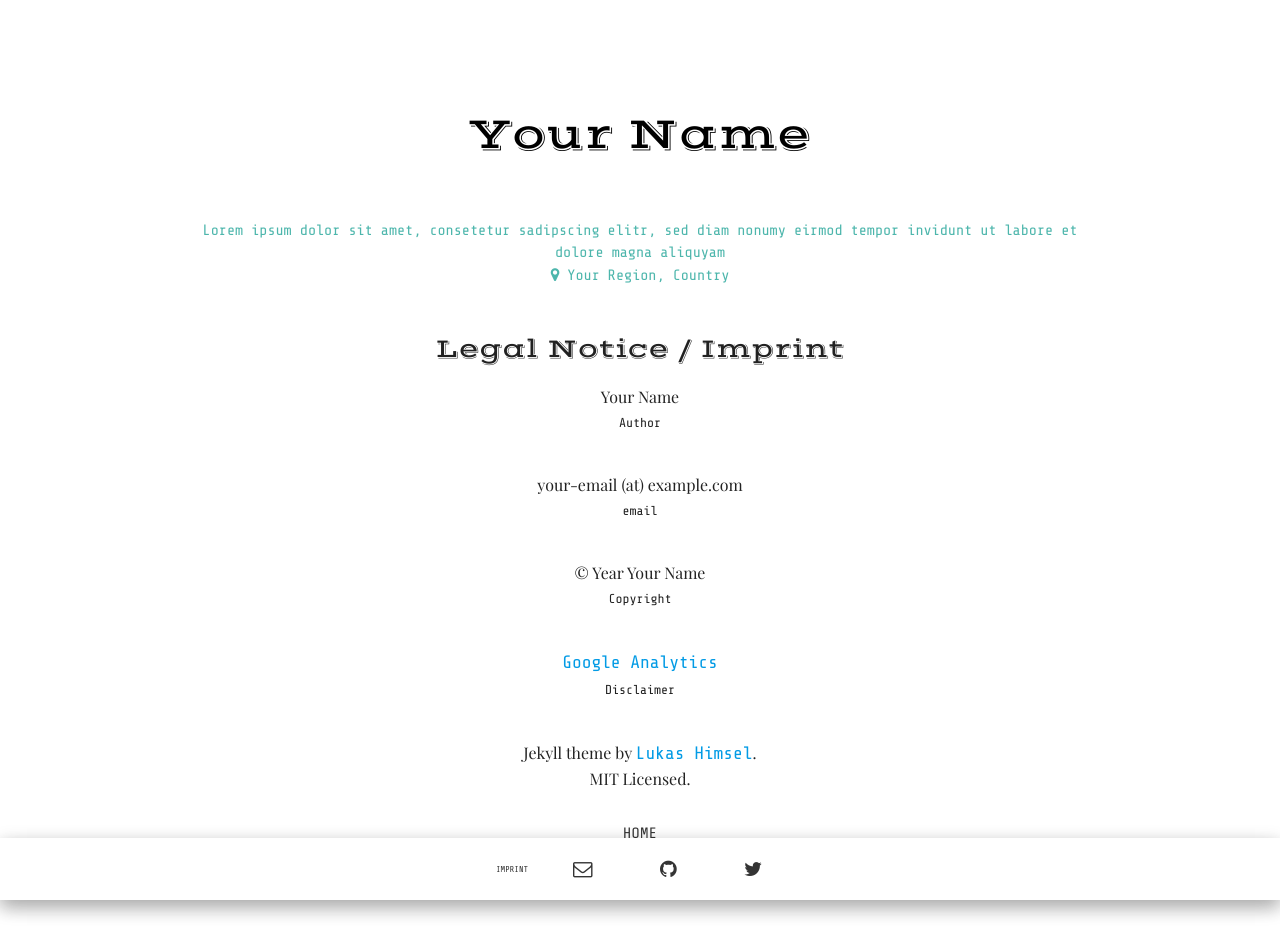
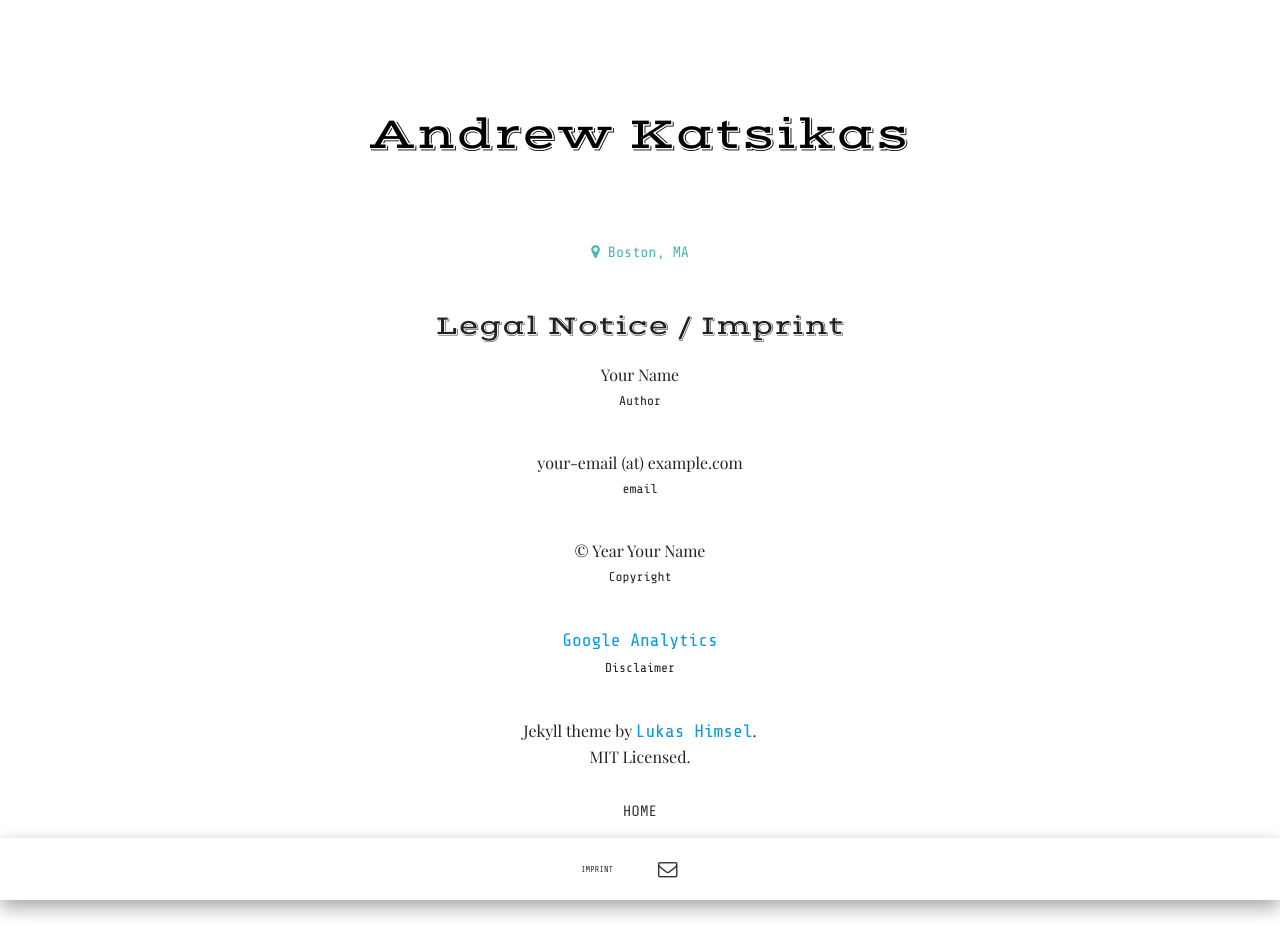
Before and after one commit to apkatsikas/apkatsikas-blog, a Jekyll site: the page built from imprint.html, in a window 1280 px wide. Built offline with Jekyll 4.4.1, drawn with Linux system fonts in a browser that asks for light colours; some web fonts are replaced; after the commit the page ends 919 px from its top, so only the background shows below that.

Commit message:
Update _config.yml

```diff
--- a/_config.yml
+++ b/_config.yml
@@ -1,14 +1,14 @@
-title: "Your Name"
-description: "Lorem ipsum dolor sit amet, consetetur sadipscing elitr, sed diam nonumy eirmod tempor invidunt ut labore et dolore magna aliquyam"
-about: "Lorem ipsum dolor sit amet, consetetur sadipscing elitr, sed diam nonumy eirmod tempor invidunt ut labore et dolore magna aliquyam"
-location: "Your Region, Country"
-email: your-email@example.com
+title: "Andrew Katsikas"
+description: ""
+about: ""
+location: "Boston, MA"
+email: apkatsikas@gmail.com
 baseurl:
 
 url: "https://apkatsikas.github.io" # replace by your site's url
-twitter_username: your-name
-github_username:  lukas-h
-author: "Your Name"
+twitter_username:
+github_username:
+author: "Andrew Katsikas"
 
 # google analytics tracking code, please change the value
 g_analytics: ""
```
